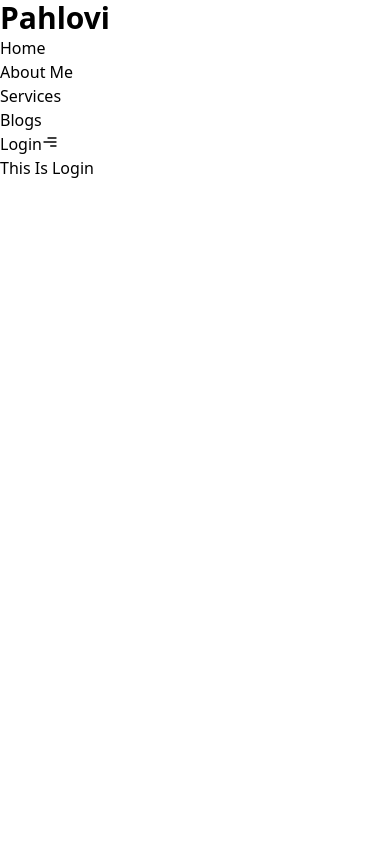
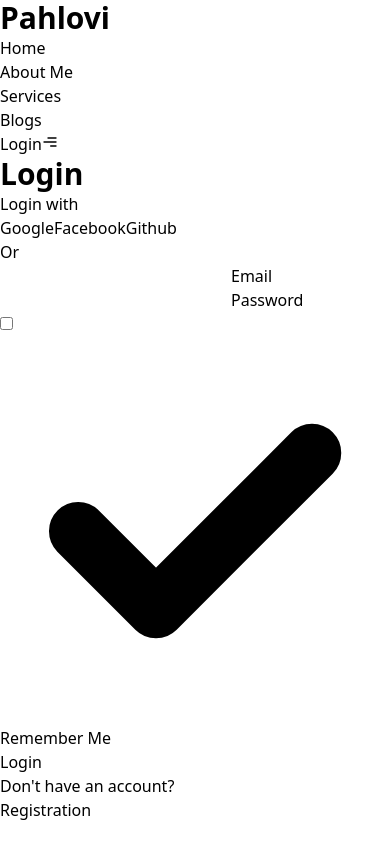
Before and after one commit to mdpahlovi/creative-eyes-client, a React (Create React App) app: page /login in a window 390 px wide. Built offline with nearby package versions, Linux system fonts and the light colour scheme; what @material-tailwind/react would draw is missing.

Commit message:
Login & registration page  added

```diff
--- a/src/Layouts/Main.js
+++ b/src/Layouts/Main.js
@@ -1,4 +1,4 @@
-import { useState, useEffect } from "react";
+import React, { useState, useEffect } from "react";
 import { Navbar, MobileNav, Typography, Button } from "@material-tailwind/react";
 import { Link, NavLink, Outlet } from "react-router-dom";
 import { CgMenuRight, CgClose } from "react-icons/cg";
--- a/src/Pages/Login.js
+++ b/src/Pages/Login.js
@@ -1,7 +1,46 @@
 import React from "react";
+import { Card, CardHeader, CardFooter, Typography, Button, Checkbox, Input } from "@material-tailwind/react";
+import { Link } from "react-router-dom";
 
 const Login = () => {
-    return <div>This Is Login</div>;
+    return (
+        <Card className="form-container section-gap card-top-m">
+            <CardHeader variant="gradient" color="blue" className="mb-4 grid h-28 place-items-center">
+                <Typography variant="h3" color="white">
+                    Login
+                </Typography>
+            </CardHeader>
+            <div className="line-x px-4">
+                <p className="mx-2">Login with</p>
+            </div>
+            <div className="p-4 grid grid-cols-1 xs:grid-cols-3 gap-4">
+                <Button variant="outlined">Google</Button>
+                <Button variant="outlined">Facebook</Button>
+                <Button variant="outlined">Github</Button>
+            </div>
+            <div className="line-x px-4">
+                <p className="mx-2">Or</p>
+            </div>
+            <form className="flex flex-col gap-4 p-4">
+                <Input label="Email" size="lg" />
+                <Input label="Password" size="lg" />
+                <Checkbox label="Remember Me" />
+            </form>
+            <CardFooter className="px-4 pt-0 pb-6">
+                <Button variant="gradient" fullWidth>
+                    Login
+                </Button>
+                <Typography variant="small" className="mt-6 flex justify-center">
+                    Don't have an account?
+                    <Link to="/registration">
+                        <Typography variant="small" color="blue" className="ml-1 font-bold">
+                            Registration
+                        </Typography>
+                    </Link>
+                </Typography>
+            </CardFooter>
+        </Card>
+    );
 };
 
 export default Login;
--- a/src/Pages/Registration.js
+++ b/src/Pages/Registration.js
@@ -1,7 +1,37 @@
 import React from "react";
+import { Card, CardHeader, CardFooter, Typography, Button, Checkbox, Input } from "@material-tailwind/react";
+import { Link } from "react-router-dom";
 
 const Registration = () => {
-    return <div>This is Registration</div>;
+    return (
+        <Card className="form-container section-gap card-top-m">
+            <CardHeader variant="gradient" color="blue" className="mb-4 grid h-28 place-items-center">
+                <Typography variant="h3" color="white">
+                    Registration
+                </Typography>
+            </CardHeader>
+            <form className="flex flex-col gap-4 p-4">
+                <Input label="Name" size="lg" />
+                <Input label="Email" size="lg" />
+                <Input label="Password" size="lg" />
+                <Input label="Confirm Password" size="lg" />
+                <Checkbox label="Terms & Conditions" />
+            </form>
+            <CardFooter className="px-4 pt-0 pb-6">
+                <Button variant="gradient" fullWidth>
+                    Registration
+                </Button>
+                <Typography variant="small" className="mt-6 flex justify-center">
+                    If already have an account?
+                    <Link to="/login">
+                        <Typography variant="small" color="blue" className="ml-1 font-bold">
+                            Login
+                        </Typography>
+                    </Link>
+                </Typography>
+            </CardFooter>
+        </Card>
+    );
 };
 
 export default Registration;
--- a/src/index.css
+++ b/src/index.css
@@ -18,4 +18,16 @@
     .my-container {
         @apply container mx-auto px-6;
     }
+    .form-container {
+        @apply max-w-md mx-auto px-6;
+    }
+    .section-gap {
+        @apply my-12 sm:my-14 lg:my-16;
+    }
+    .card-top-m {
+        @apply mt-16 sm:mt-[72px] lg:mt-20;
+    }
+    .line-x {
+        @apply flex items-center before:flex-1 before:border before:border-black/50 after:flex-1 after:border after:border-black/50;
+    }
 }
```
